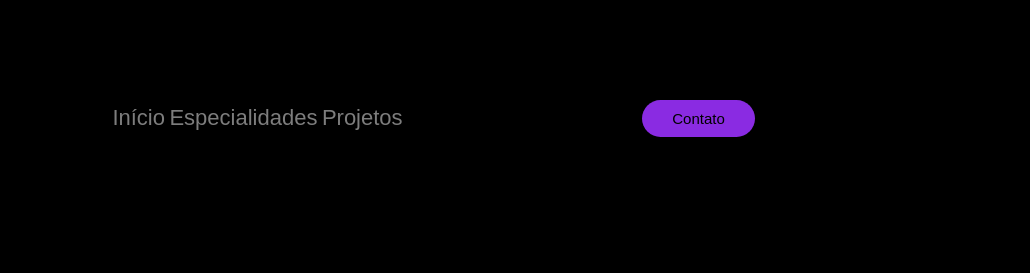
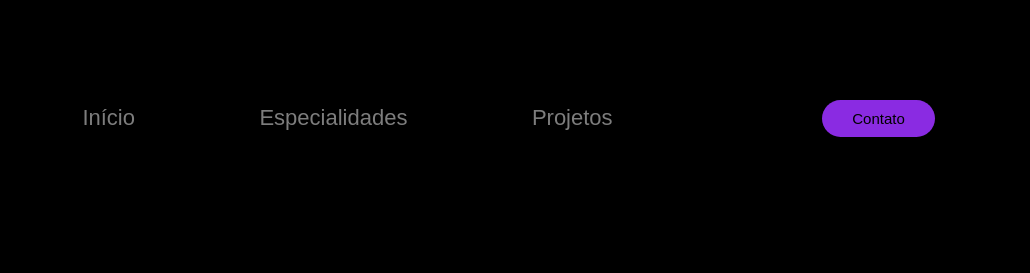
Before and after one commit to DuduzinGit/PortifolioWebsite, a plain HTML site: page index.html in a window 1280 px wide. Shown: the top 273 px of the page, 250-1280 px from the left. Drawn offline with nearby package versions, Linux system fonts and the light colour scheme.

Commit message:
atualizei css

```diff
--- a/estilo.css
+++ b/estilo.css
@@ -75,7 +75,7 @@ header nav ul{
 
 header nav.menu-desktop ul li{
     display: inline-block;
-    /* padding: 0 60px; */
+     padding: 0 60px;
 }
 
 header .btn-contato{
```
